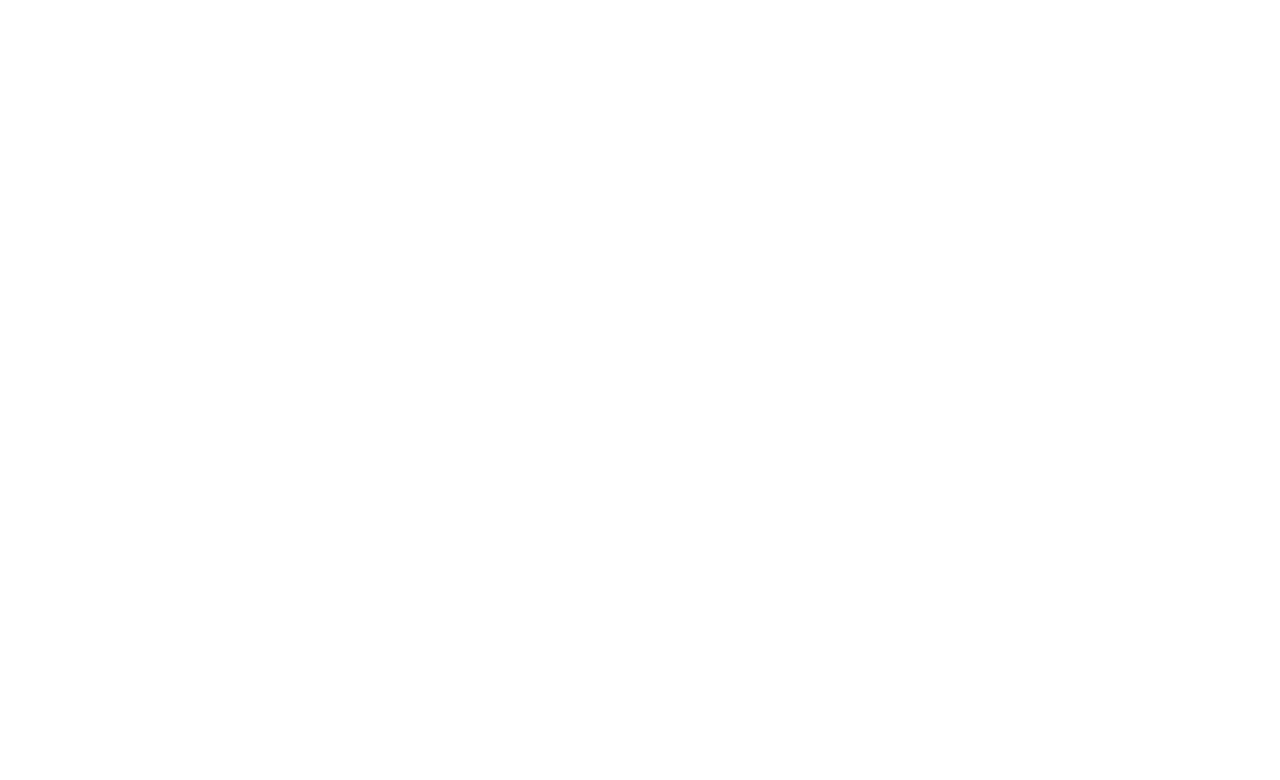
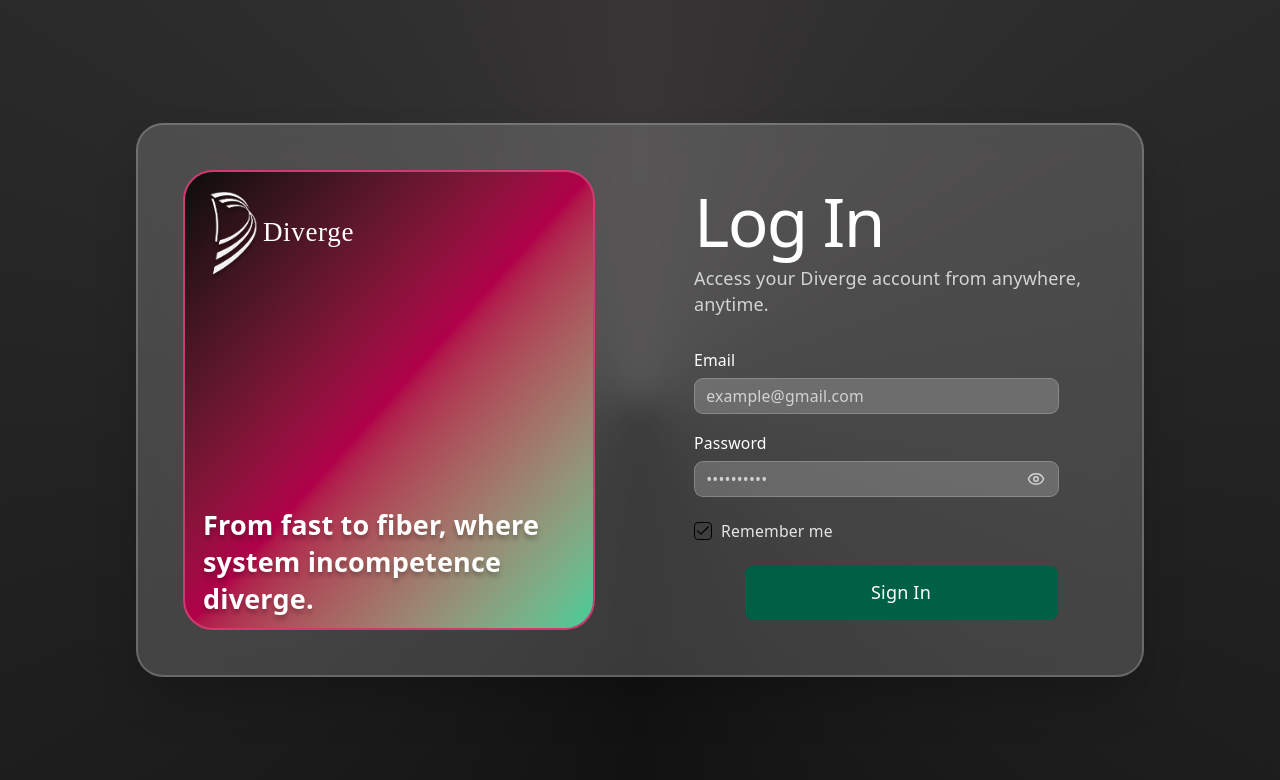
Before and after one commit to kway-zar/Diverge, a React (Vite) app: page /login in a window 1280 px wide. Before the commit this address had no page. Shown: the top 780 px of the page. Built offline with nearby package versions, Linux system fonts and the light colour scheme.

Commit message:
WIP: styling login page

```diff
--- a/src/App.tsx
+++ b/src/App.tsx
@@ -2,6 +2,7 @@
 
 import {BrowserRouter as Router, Route, Routes} from 'react-router-dom'
 import TestingPage from './components/pages/TestingPage.tsx'
+import LoginPage from './components/pages/LoginPage.tsx'
 
 function App() {
 
@@ -10,6 +11,7 @@
     <Router>
       <Routes>
         <Route index element={<TestingPage/>}/>
+        <Route path="/login" element={<LoginPage/>}/>
       </Routes>
     </Router>
   )
--- /dev/null
+++ b/src/components/pages/LoginPage.tsx
@@ -0,0 +1,102 @@
+
+import { useState } from "react"
+import { Eye, EyeOff } from "lucide-react"
+import logo from "@/assets/logo.png"
+import { Button } from "@/components/ui/button"
+import { Input } from "@/components/ui/input"
+import { Label } from "@/components/ui/label"
+import { Checkbox } from "@/components/ui/checkbox"
+
+function LoginPage() {
+  const [showPassword, setShowPassword] = useState(false)
+  const [email, setEmail] = useState("")
+  const [password, setPassword] = useState("")
+
+  const handleSubmit = (e: React.FormEvent) => {
+    e.preventDefault()
+    // TODO: auth API/backend
+    console.log({ email, password })
+  }
+
+  return (
+    <div className="flex h-screen w-screen items-center justify-center bg-[conic-gradient(from_180deg_at_50%_50%,_#121212,_#373535,_#121212)] p-6">
+      <div className="grid w-full max-w-4xl grid-cols-1 overflow-hidden rounded-3xl bg-[#D9D9D933] shadow-2xl border-2 border-white/20 backdrop-blur-md md:grid-cols-2">
+
+        {/* Left panel — brand / gradient */}
+        <div className="relative m-4 flex flex-col justify-between rounded-[30px] border-[2px] border-[#CF3A72] bg-gradient-to-br from-[#0C0C0C] via-[#B00049] to-[#3ACF98] p-10 md:m-10">
+          <div className="flex items-center gap-0">
+            <img src={logo} alt="Diverge logo" className="h-24 w-auto -ml-12 -mt-7" />
+            <span className="text-2xl font-light tracking-wide text-white -ml-6 -mt-10 font-['Ubuntu']">Diverge</span>
+          </div>
+          <p className="text-2xl font-bold  leading-snug text-white mb-[-35px] -ml-6 !text-left [text-shadow:0_4px_4px_rgba(0,0,0,0.25)]">
+            From fast to fiber, where system incompetence diverge.
+          </p>
+        </div>
+
+        {/* Right panel — form */}
+        <div className="flex flex-col justify-start items-start text-left p-8 pt-10 md:p-12 md:pt-14">
+          <h1 className="text-6xl font-medium tracking-tight text-white text-left">
+            Log In
+          </h1>
+          <p className="mt-2 text-neutral-300 !text-left">
+            Access your Diverge account from anywhere, anytime.
+          </p>
+
+          <form onSubmit={handleSubmit} className="mt-8 space-y-5">
+            <div className="space-y-2">
+              <Label htmlFor="email" className="text-white">Email</Label>
+              <Input
+                id="email"
+                type="email"
+                placeholder="example@gmail.com"
+                value={email}
+                onChange={(e) => setEmail(e.target.value)}
+                required
+                className="border-white/20 bg-white/20 text-white placeholder:text-white/70"
+              />
+            </div>
+
+            <div className="space-y-2">
+              <Label htmlFor="password" className="text-white">Password</Label>
+              <div className="relative">
+                <Input
+                  id="password"
+                  type={showPassword ? "text" : "password"}
+                  placeholder="••••••••••"
+                  value={password}
+                  onChange={(e) => setPassword(e.target.value)}
+                  required
+                  className="border-white/20 bg-white/20 pr-10 text-white placeholder:text-white/70"
+                />
+                <button
+                  type="button"
+                  onClick={() => setShowPassword((prev) => !prev)}
+                  className="absolute right-3 top-1/2 -translate-y-1/2 text-white/70 hover:text-white"
+                  tabIndex={-1}
+                >
+                  {showPassword ? <EyeOff size={18} /> : <Eye size={18} />}
+                </button>
+              </div>
+            </div>
+
+            <div className="flex items-center gap-2">
+              <Checkbox id="remember" defaultChecked />
+              <Label htmlFor="remember" className="text-sm font-normal text-neutral-200">
+                Remember me
+              </Label>
+            </div>
+
+            <Button
+              type="submit"
+              className="w-70 bg-emerald-800 py-6 text-base text-white hover:bg-emerald-900 ml-11"
+            >
+              Sign In
+            </Button>
+          </form>
+        </div>
+      </div>
+    </div>
+  )
+}
+
+export default LoginPage
--- a/tsconfig.json
+++ b/tsconfig.json
@@ -2,9 +2,7 @@
   "compilerOptions": {
     "baseUrl": ".",
     "paths": {
-      "@/*": [
-        "./*"
-      ]
+      "@/*": ["./src/*"]
     }
   },
   "files": [],
--- a/vite.config.ts
+++ b/vite.config.ts
@@ -1,9 +1,16 @@
 import react from '@vitejs/plugin-react'
 import { defineConfig } from 'vite'
 import tailwindcss from '@tailwindcss/vite'
+import path from 'path'
+
 // https://vite.dev/config/
 export default defineConfig({
   plugins: [react(),
     tailwindcss()
   ],
+  resolve: {
+    alias: {
+      "@": path.resolve(import.meta.dirname, "./src"),
+    },
+  },
 })
```
Also changed, not shown: src/assets/logo.png (added).
